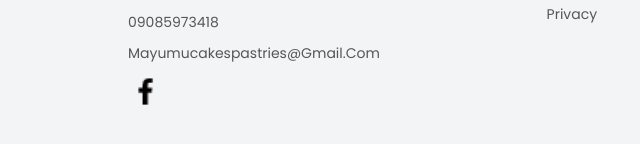
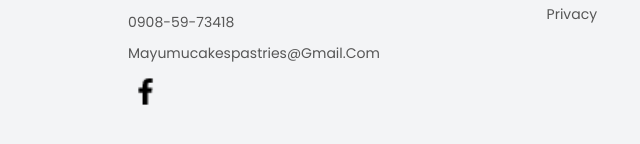
Before and after one commit to skaym17/mayumu-cake-spastries, a plain HTML site: page index.html in a window 1280 px wide. Shown: the part 2013-2157 px from the top of the page, 0-640 px from the left. Drawn offline with nearby package versions, Linux system fonts and the light colour scheme.

Commit message:
Add files via upload

```diff
--- a/index.html
+++ b/index.html
@@ -88,7 +88,7 @@
 
                 <p>Mayumu Cakes & Pastries <br>
                 Sta Lucia Magalang, Pampanga <br> </p>
-                <p>09085973418</p>
+                <p>0908-59-73418</p>
                 <p>mayumucakespastries@gmail.com</p>
 
                 <div class="social-icon">
```
